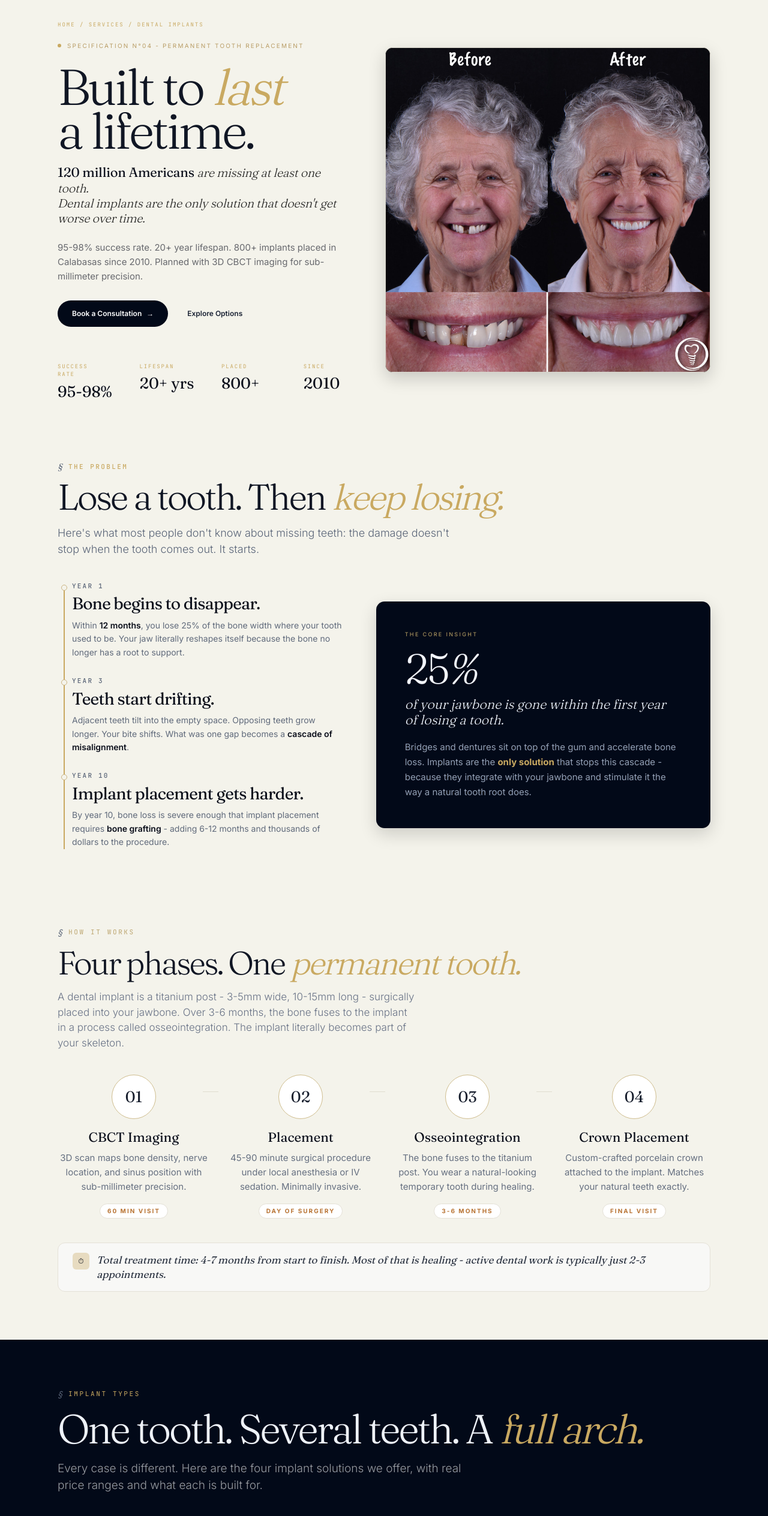
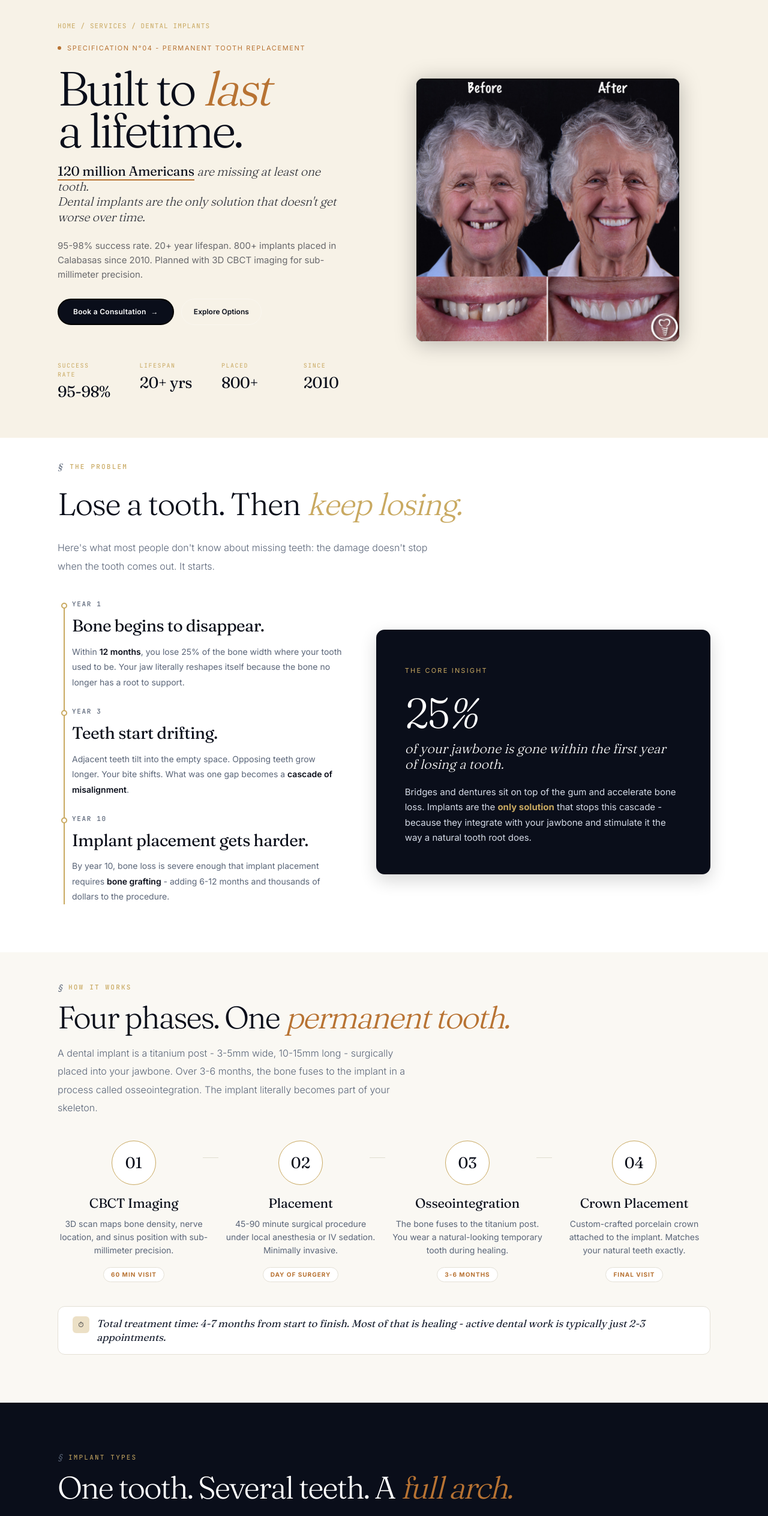
Before and after one commit to rohit-vue/calabases, a Next.js app: page /implants in a window 1280 px wide. Shown: the part 120-2648 px from the top of the page at 60% size. Built offline with nearby package versions, Linux system fonts and the light colour scheme.

Commit message:
improved implants page

```diff
--- a/src/components/implants/ImplantsHero.tsx
+++ b/src/components/implants/ImplantsHero.tsx
@@ -10,60 +10,66 @@ const stats = [
 
 export default function ImplantsHero() {
   return (
-    <section className="bg-[#F4F3EB] px-4 py-10 sm:px-8 sm:py-14 lg:px-24 lg:py-16">
+    <section
+      className="px-4 py-10 sm:px-8 sm:py-14 lg:px-24 lg:py-16"
+      style={{
+        background:
+          "linear-gradient(0deg, #F7F2E7, #F7F2E7), linear-gradient(90deg, rgba(255, 255, 255, 0.024) 2.5%, rgba(255, 255, 255, 0) 2.5%), linear-gradient(180deg, rgba(255, 255, 255, 0.024) 2.5%, rgba(255, 255, 255, 0) 2.5%)",
+      }}
+    >
       <div className="mx-auto grid w-full max-w-[1180px] grid-cols-1 items-center gap-10 lg:grid-cols-[minmax(0,0.95fr)_minmax(0,1.05fr)] lg:gap-14">
-        <div className="max-w-[520px]">
-          <p className="font-jetbrains text-[9px] uppercase tracking-[0.22em] text-[#C9A961]">
+        <div className="max-w-[520px] text-center lg:text-left">
+          <p className="font-jetbrains text-[11px] uppercase tracking-[1.1px] text-[#C9A961]">
             Home / Services / Dental Implants
           </p>
 
-          <div className="mt-5 flex items-center gap-2.5">
-            <span className="h-1.5 w-1.5 rounded-full bg-[#C9A961]" />
-            <p className="text-[10px] uppercase tracking-[0.22em] text-[#B99D66]">
+          <div className="mt-5 flex flex-col items-center justify-center gap-2 lg:flex-row lg:justify-start lg:gap-2.5">
+            <span className="h-1.5 w-1.5 rounded-full bg-[#B87333]" />
+            <p className="text-center text-[11px] uppercase tracking-[1.65px] text-[#B87333] lg:text-left">
               Specification n°04 - Permanent Tooth Replacement
             </p>
           </div>
 
-          <h1 className="mt-6 font-fraunces text-[48px] font-light leading-[0.88] tracking-[-0.05em] text-[#101624] sm:text-[66px] lg:text-[84px]">
-            Built to <span className="font-light italic text-[#C9A961]">last</span>
+          <h1 className="mt-6 font-fraunces text-[48px] font-light leading-[0.88] tracking-[-4.4px] text-[#0A0E1A] sm:text-[66px] lg:text-[80px]">
+            Built to <span className="font-light italic text-[#B87333]">last</span>
             <br />
             a lifetime.
           </h1>
 
-          <p className="mt-5 max-w-[500px] font-fraunces text-[22px] leading-[1.15] tracking-[-0.01em] sm:text-[29px] lg:text-[22px]">
-            <span className="text-[#0A0E1A]">120 million Americans</span>
-            <span className="text-[#000000D9] font-light italic text-[20px]"> are missing at least one tooth.</span>
+          <p className="mx-auto mt-5 max-w-[500px] font-fraunces text-[22px] leading-[1.15] tracking-[-0.01em] sm:text-[29px] lg:mx-0 lg:text-[22px]">
+            <span className="text-[#0A0E1A] border-b-2 border-b-[#B87333]">120 million Americans</span>
+            <span className="text-[#0A0E1AD9] font-light italic text-[20px]"> are missing at least one tooth.</span>
             <br />
-            <span className="text-[#000000D9] font-light italic text-[20px]">
+            <span className="text-[#0A0E1AD9] font-light italic text-[20px]">
               Dental implants are the only solution that doesn&apos;t get worse over time.
             </span>
           </p>
 
-          <p className="mt-6 max-w-[500px] font-sans text-[15px] font-normal leading-[1.6] text-[#0A0E1A99]">
+          <p className="mx-auto mt-6 max-w-[500px] font-sans text-[15px] font-normal leading-[1.6] text-[#0A0E1A99] lg:mx-0">
             95-98% success rate. 20+ year lifespan. 800+ implants placed in Calabasas since 2010. Planned
             with 3D CBCT imaging for sub-millimeter precision.
           </p>
 
-          <div className="mt-7 flex flex-wrap items-center gap-3">
+          <div className="mx-auto mt-7 flex w-full max-w-[420px] flex-col items-stretch gap-3 lg:mx-0 lg:max-w-none lg:flex-row lg:flex-wrap lg:items-center">
             <Link
               href="#"
-              className="inline-flex h-[44px] items-center rounded-full bg-[#020918] px-6 text-[12px] font-semibold text-white transition hover:opacity-90"
+              className="inline-flex h-[44px] w-full items-center justify-center rounded-[100px] bg-[#0A0E1A] border-2 border-[#000000] tracking-[0.28px] px-6 text-[12px] font-semibold text-white transition hover:opacity-90 lg:w-auto"
             >
               Book a Consultation <span className="ml-2">→</span>
             </Link>
             <Link
               href="#"
-              className="inline-flex h-[44px] items-center rounded-full px-5 text-[12px] font-semibold text-[#1A2234] transition hover:text-black"
+              className="inline-flex h-[44px] w-full items-center justify-center rounded-[100px] px-5 text-[12px] font-semibold text-[#0A0E1A] border border-[#FFFFFF4D] transition hover:text-black lg:w-auto"
             >
               Explore Options
             </Link>
           </div>
 
-          <div className="mt-10 grid grid-cols-4 gap-x-10 pt-5 sm:gap-x-12 lg:gap-x-14">
+          <div className="mx-auto mt-10 grid max-w-[500px] grid-cols-4 gap-x-6 pt-5 sm:gap-x-10 lg:mx-0 lg:max-w-none lg:gap-x-14">
             {stats.map((stat) => (
               <div key={stat.label} className="min-w-0">
-                <p className="font-jetbrains text-[9px] uppercase tracking-[0.2em] text-[#C9A961]">{stat.label}</p>
-                <p className="mt-2 whitespace-nowrap font-fraunces text-[18px] leading-none text-[#0A0E1A] sm:text-[22px] lg:text-[26px]">
+                <p className="font-jetbrains text-[10px] uppercase tracking-[1.5px] text-[#C9A961]">{stat.label}</p>
+                <p className="mt-2 whitespace-nowrap font-fraunces text-[18px] leading-none tracking-[-0.52px] text-[#0A0E1A] sm:text-[22px] lg:text-[26px]">
                   {stat.value}
                 </p>
               </div>
@@ -71,8 +77,8 @@ export default function ImplantsHero() {
           </div>
         </div>
 
-        <div className="mx-auto w-full max-w-[560px] lg:justify-self-end">
-          <div className="overflow-hidden rounded-[12px] border border-[#D6D3C9] bg-black shadow-[0_10px_28px_rgba(0,0,0,0.18)]">
+        <div className="mx-auto w-full max-w-[320px] sm:max-w-[380px] lg:max-w-[440px]">
+          <div className="overflow-hidden rounded-[12px] border border-[#D6D3C9] bg-black shadow-[0px_4px_34.6px_0px_#00000040]">
             <Image
               src="/images/implantshero.jpg"
               alt="Dental implants before and after"
--- a/src/components/implants/ImplantsPhasesSection.tsx
+++ b/src/components/implants/ImplantsPhasesSection.tsx
@@ -31,19 +31,19 @@ const phases = [
 
 export default function ImplantsPhasesSection() {
   return (
-    <section className="bg-[#F4F3EB] px-4 pb-16 pt-8 sm:px-8 sm:pb-18 sm:pt-10 lg:px-24 lg:pb-20 lg:pt-12">
+    <section className="bg-[#FAF8F3] px-4 pb-16 pt-8 sm:px-8 sm:pb-18 sm:pt-10 lg:px-24 lg:pb-20 lg:pt-12">
       <div className="mx-auto w-full max-w-[1180px]">
         <div className="max-w-[780px]">
           <div className="flex items-center gap-2.5">
             <span className="text-[14px] text-[#5A6578] italic">§</span>
-            <p className="font-jetbrains text-[11px] uppercase tracking-[0.24em] text-[#BDA670]">How it Works</p>
+            <p className="font-jetbrains text-[11px] font-medium uppercase tracking-[2.2px] text-[#C9A961]">How it Works</p>
           </div>
 
-          <h2 className="mt-4 font-fraunces text-[54px] font-light leading-[0.92] tracking-tighter text-[#101624]">
-            Four phases. One <span className="font-light italic text-[#C9A961]">permanent tooth.</span>
+          <h2 className="mt-4 font-fraunces text-[36px] font-light leading-[0.95] tracking-[-1.5px] text-[#0A0E1A] sm:text-[44px] md:text-[48px] lg:text-[52px] lg:leading-[0.92] lg:tracking-[-2.28px]">
+            Four phases. One <span className="font-light italic text-[#B87333]">permanent tooth.</span>
           </h2>
 
-          <p className="font-inter mt-5 max-w-[600px] text-[17px] leading-normal text-[#687286] font-light">
+          <p className="font-inter mt-5 max-w-[600px] text-[16px] leading-[30.4px] text-[#5A6578] font-light">
             A dental implant is a titanium post - 3-5mm wide, 10-15mm long - surgically placed into your
             jawbone. Over 3-6 months, the bone fuses to the implant in a process called osseointegration.
             The implant literally becomes part of your skeleton.
@@ -59,17 +59,17 @@ export default function ImplantsPhasesSection() {
                   className="absolute right-[-14px] top-[28px] hidden h-px w-[26px] bg-[#E0DDCF] lg:block"
                 />
               ) : null}
-              <div className="mx-auto flex h-[74px] w-[74px] items-center justify-center rounded-full border border-[#CFBD8E] bg-[#FFFFFF] font-fraunces text-[26px] leading-none text-[#171E2D]">
+              <div className="mx-auto flex h-[74px] w-[74px] items-center justify-center  rounded-[50px] border border-[#C9A961] bg-[#FFFFFF] font-fraunces text-[26px] leading-none text-[#0A0E1A]">
                 {phase.number}
               </div>
-              <h3 className="mx-auto mt-5 max-w-[210px] text-center font-fraunces text-[22px] leading-[0.96] text-[#0A0E1A]">
+              <h3 className="mx-auto mt-5 max-w-[210px] text-center font-fraunces text-[22px] tracking-[-0.22px] leading-[0.96] text-[#0A0E1A]">
                 {phase.title}
               </h3>
-              <p className="mx-auto mt-3 max-w-[250px] text-center text-[15px] leading-[1.6] text-[#667081]">
+              <p className="mx-auto mt-3 max-w-[250px] text-center text-[14px] leading-[1.6] text-[#5A6578]">
                 {phase.description}
               </p>
               <div className="mt-4 flex justify-center">
-                <span className="rounded-full bg-[#EEE9DB] font-bold px-3 py-1 text-[10px] uppercase tracking-[0.2em] text-[#B87333] bg-[#FFFFFF] border border-[#E4E0D6]">
+                <span className="rounded-full bg-[#FFFFFF] font-bold px-3 py-1 text-[10px] uppercase tracking-[1px] text-[#B87333] border border-[#E4E0D6]">
                   {phase.timing}
                 </span>
               </div>
@@ -77,12 +77,12 @@ export default function ImplantsPhasesSection() {
           ))}
         </div>
 
-        <div className="mt-10 rounded-[12px] border border-[#E4E1D7] bg-[#F8F8F6] px-5 py-4 sm:px-6">
+        <div className="mt-10 rounded-[12px] border border-[#E4E0D6] bg-[#FFFFFF] px-5 py-4 sm:px-6">
           <div className="flex items-start gap-3">
             <span className="inline-flex h-7 w-7 shrink-0 items-center justify-center rounded-md bg-[#C9A9615C] text-[12px] text-[#0A0E1A]">
               ⏱
             </span>
-            <p className="font-fraunces text-[17px] italic leading-[1.4] text-[#2A3240]">
+            <p className="font-fraunces text-[17px] italic leading-[1.4] text-[#1C2333]">
               Total treatment time: 4-7 months from start to finish. Most of that is healing - active
               dental work is typically just 2-3 appointments.
             </p>
--- a/src/components/implants/ImplantsProblemSection.tsx
+++ b/src/components/implants/ImplantsProblemSection.tsx
@@ -21,22 +21,22 @@ const timeline = [
 
 export default function ImplantsProblemSection() {
   return (
-    <section className="bg-[#F4F3EB] px-4 pb-14 pt-6 sm:px-8 sm:pb-16 sm:pt-8 lg:px-24 lg:pb-20 lg:pt-10">
+    <section className="bg-[#FFFFFF] px-4 pb-14 pt-6 sm:px-8 sm:pb-16 sm:pt-8 lg:px-24 lg:pb-20 lg:pt-10">
       <div className="mx-auto w-full max-w-[1180px]">
         <div className="max-w-[760px]">
           <div className="flex items-center gap-2.5">
-            <span className="font-fraunces text-[14px] italic leading-none text-[#5A6578]">§</span>
-            <p className="font-jetbrains text-[11px] font-medium uppercase tracking-[0.22em] text-[#C9A961]">
+            <span className="font-fraunces text-[14px] tracking-[2.2px] italic leading-none text-[#5A6578]">§</span>
+            <p className="font-jetbrains text-[11px] font-medium uppercase tracking-[2.2px] text-[#C9A961]">
               The Problem
             </p>
           </div>
 
-          <h2 className="mt-4 font-fraunces font-light leading-[0.88] tracking-tighter text-[#101624] lg:text-[60px]">
+          <h2 className="mt-4 font-fraunces text-[36px] font-light leading-[1.04] tracking-[-1.6px] text-[#0A0E1A] sm:text-[44px] sm:leading-none md:text-[48px] lg:text-[52px] lg:leading-[76px]">
             Lose a tooth. Then
             <span className="italic text-[#C9A961]"> keep losing.</span>
           </h2>
 
-          <p className="mt-5 max-w-[660px] font-inter text-[18px] font-light leading-[1.5] text-[#5A6578]">
+          <p className="mt-5 max-w-[660px] font-inter text-[15px] font-light leading-[1.7] text-[#5A6578] sm:text-[16px] sm:leading-[30.4px]">
             Here&apos;s what most people don&apos;t know about missing teeth: the damage doesn&apos;t stop when
             the tooth comes out. It starts.
           </p>
@@ -44,16 +44,19 @@ export default function ImplantsProblemSection() {
 
         <div className="mt-10 grid grid-cols-1 gap-8 lg:grid-cols-[minmax(0,0.92fr)_minmax(0,1.08fr)] lg:items-center lg:gap-14">
           <div className="relative pl-6">
-            <div className="absolute left-[10px] top-[11px] h-[calc(100%-11px)] w-[2px] bg-[#C9A961]" />
+            <div
+              className="absolute left-[10px] top-[11px] h-[calc(100%-11px)] w-[2px]"
+              style={{ background: "linear-gradient(180deg, #C9A961 0%, #C9A961 100%)" }}
+            />
             <div className="space-y-7">
               {timeline.map((item) => (
                 <div key={item.year} className="relative">
-                  <span className="absolute left-[-18px] top-1.5 h-2.5 w-2.5 rounded-full border border-[#CBB381] bg-[#F4F3EB]" />
-                  <p className="font-jetbrains text-[11px] font-medium uppercase tracking-[0.2em] text-[#5A6578]">{item.year}</p>
-                  <h3 className="mt-2 font-fraunces text-[32px] leading-[0.95] tracking-[-0.03em] text-[#0A0E1A] sm:text-[38px] lg:text-[28px]">
+                  <span className="absolute left-[-18px] top-1.5 h-2.5 w-2.5 rounded-full border-2 border-[#C9A961] bg-[#FFFFFF]" />
+                  <p className="font-jetbrains text-[11px] font-medium uppercase leading-[17.6px] tracking-[1.65px] text-[#5A6578]">{item.year}</p>
+                  <h3 className="mt-1 font-fraunces text-[32px] leading-[44.8px] tracking-[-0.56px] text-[#0A0E1A] sm:text-[38px] lg:text-[28px]">
                     {item.title}
                   </h3>
-                  <p className="mt-3 max-w-[470px] text-[14px] leading-[1.6] text-[#606A7B]">
+                  <p className="mt-2 max-w-[470px] text-[14px] leading-[25.5px] text-[#5A6578]">
                     {item.year === "Year 1" ? (
                       <>
                         Within <span className="font-semibold text-[#0A0E1A]">12 months</span>, you lose 25% of the bone width
@@ -78,15 +81,15 @@ export default function ImplantsProblemSection() {
             </div>
           </div>
 
-          <aside className="rounded-[14px] bg-[#020918] px-8 py-9 text-[#D5DBE7] shadow-[0_10px_28px_rgba(0,0,0,0.16)] sm:px-10 sm:py-10 lg:px-12 lg:py-12">
-            <p className="text-[9px] uppercase tracking-[0.26em] text-[#C2A868]">The Core Insight</p>
-            <p className="mt-4 font-fraunces text-[52px] font-light leading-none tracking-tighter text-[#F2F5FB] sm:text-[58px] lg:text-[70px]">
+          <aside className="rounded-[14px] bg-[#0A0E1A] px-8 py-9 text-[#D5DBE7] shadow-[0_10px_28px_rgba(0,0,0,0.16)] sm:px-10 sm:py-10 lg:px-12 lg:py-12">
+            <p className="text-[11px] uppercase tracking-[2.2px] leading-[40px] text-[#C9A961]">The Core Insight</p>
+            <p className="mt-4 font-fraunces text-[52px] font-light leading-none tracking-[-3.2px] text-[#FFFFFF] sm:text-[58px] lg:text-[70px]">
               25<span className="italic">%</span>
             </p>
-            <p className="mt-3 max-w-[440px] font-fraunces text-[22px] font-light italic leading-[1.18] text-[#EFF3FA]">
+            <p className="mt-3 max-w-[440px] font-fraunces text-[22px] font-light italic leading-[1.18] text-[#FFFFFF]">
               of your jawbone is gone within the first year of losing a tooth.
             </p>
-            <p className="mt-5 max-w-[470px] text-[15px] leading-[1.65] text-[#94A0B5]">
+            <p className="mt-5 max-w-[470px] text-[15px] leading-[25.5px] text-[#FFFFFFA6s]">
               Bridges and dentures sit on top of the gum and accelerate bone loss. Implants are the <span className="font-bold text-[#C9A961]">only
               solution</span> that stops this cascade - because they integrate with your jawbone and stimulate it
               the way a natural tooth root does.
--- a/src/components/implants/ImplantsTypesSection.tsx
+++ b/src/components/implants/ImplantsTypesSection.tsx
@@ -47,36 +47,42 @@ const implantTypes = [
 
 export default function ImplantsTypesSection() {
   return (
-    <section className="bg-[#020918] px-4 py-14 sm:px-8 sm:py-16 lg:px-24 lg:py-20">
+    <section className="bg-[#0A0E1A] px-4 py-14 sm:px-8 sm:py-16 lg:px-24 lg:py-20">
       <div className="mx-auto w-full max-w-[1180px]">
         <div className="max-w-[820px]">
           <div className="flex items-center gap-2.5">
             <span className="text-[14px] text-[#5A6578] italic">§</span>
-            <p className="font-jetbrains text-[11px] uppercase tracking-[0.24em] text-[#C9A961]">Implant Types</p>
+            <p className="font-jetbrains text-[11px] uppercase tracking-[2.2px] text-[#C9A961]">Implant Types</p>
           </div>
 
-          <h2 className="mt-4 max-w-none font-fraunces text-[44px] font-light leading-[0.94] tracking-tighter text-[#EEF2F8] sm:text-[58px] lg:text-[68px] xl:whitespace-nowrap">
-            One tooth. Several teeth. A <span className="font-light italic text-[#C9A961]">full arch.</span>
+          <h2 className="mt-4 max-w-none font-fraunces text-[34px] font-light leading-[0.98] tracking-[-1.4px] text-[#FFFFFF] sm:text-[44px] md:text-[50px] lg:text-[52px] lg:leading-[0.94] lg:tracking-[-2.28px] xl:whitespace-nowrap">
+            One tooth. Several teeth. A <span className="font-light italic text-[#B87333]">full arch.</span>
           </h2>
 
-          <p className="mt-5 max-w-[700px] font-inter text-[16px] font-light leading-normal text-[#FFFFFF99] sm:text-[18px] lg:text-[19px]">
+          <p className="mt-5 max-w-[700px] font-inter text-[16px] font-light leading-normal text-[#FFFFFF99] sm:text-[18px] lg:text-[16px]">
             Every case is different. Here are the four implant solutions we offer, with real price ranges
             and what each is built for.
           </p>
         </div>
 
         <div className="mt-10 grid grid-cols-1 gap-4 md:grid-cols-2 xl:grid-cols-4">
-          {implantTypes.map((item) => (
+          {implantTypes.map((item, idx) => (
             <article
               key={item.title}
-              className="flex h-full flex-col rounded-[14px] border border-[#1A2742] bg-[linear-gradient(160deg,#0A1327_0%,#091224_100%)] px-5 py-6 sm:px-6 xl:min-h-[560px]"
+              className="relative flex h-full flex-col overflow-hidden rounded-[14px] border border-[#FFFFFF14] bg-[#FFFFFF08] px-5 py-6 sm:px-6 xl:min-h-[560px]"
             >
-              <p className="font-jetbrains text-[10px] uppercase tracking-[0.24em] text-[#C9A961]">{item.tag}</p>
+              <span
+                aria-hidden="true"
+                className="pointer-events-none absolute -right-1 top-[-12px] font-fraunces text-[88px] font-light leading-none tracking-[-8px] text-[#FFFFFF08] sm:text-[100px] lg:text-[110px]"
+              >
+                {String(idx + 1).padStart(2, "0")}
+              </span>
+              <p className="font-jetbrains text-[10px] uppercase tracking-[2px] font-medium text-[#C9A961]">{item.tag}</p>
               <div className="mt-4 space-y-2">
-                <h3 className="font-fraunces text-[30px] leading-[0.95] text-[#EFF3F9] sm:text-[34px] lg:text-[28px]">
+                <h3 className="font-fraunces text-[30px] leading-[0.95] text-[#FFFFFF] tracking-[-0.56px] sm:text-[34px] lg:text-[28px]">
                   {item.title}
                 </h3>
-                <p className="font-fraunces text-[16px] font-light italic leading-[1.2] text-[#C9A961] sm:text-[18px] lg:text-[13px]">
+                <p className="font-fraunces text-[16px] font-light italic leading-[1.2] text-[#C9A961] sm:text-[18px] lg:text-[14px]">
                   {item.subtitle}
                 </p>
               </div>
@@ -84,24 +90,24 @@ export default function ImplantsTypesSection() {
                 <p className="max-w-[250px] font-inter text-[14px] leading-[1.8] text-[#FFFFFFA6]">{item.description}</p>
               </div>
 
-              <div className="border-t border-[#1A2742] pt-4">
+              <div className="border-t border-[#FFFFFF14] pt-4">
                 <div className="space-y-2">
                   <div className="grid grid-cols-[minmax(0,1fr)_auto] items-center gap-x-4 text-[13px] text-[#FFFFFF80]">
                     <span>Timeline</span>
-                    <span className="text-right text-[#D6DCE8]">{item.timeline}</span>
+                    <span className="text-right text-[#FFFFFF]">{item.timeline}</span>
                   </div>
                   <div className="grid grid-cols-[minmax(0,1fr)_auto] items-center gap-x-4 text-[13px] text-[#FFFFFF80]">
                     <span>Implants</span>
-                    <span className="text-right text-[#D6DCE8]">{item.implants}</span>
+                    <span className="text-right text-[#FFFFFF]">{item.implants}</span>
                   </div>
                   <div className="grid grid-cols-[minmax(0,1fr)_auto] items-center gap-x-4 text-[13px] text-[#FFFFFF80]">
                     <span>Success rate</span>
-                    <span className="text-right text-[#D6DCE8]">{item.successRate}</span>
+                    <span className="text-right text-[#FFFFFF]">{item.successRate}</span>
                   </div>
                 </div>
               </div>
 
-              <div className="mt-4 border-t border-[#1A2742] pt-4">
+              <div className="mt-4 border-t border-[#FFFFFF14] pt-4">
                 <p className="font-fraunces text-[32px] leading-[0.95] text-[#FFFFFF] sm:text-[38px] lg:text-[32px]">
                   {item.price}
                 </p>
--- a/src/components/layout/ClosingCta.tsx
+++ b/src/components/layout/ClosingCta.tsx
@@ -131,7 +131,7 @@ export default function ClosingCta({
             )}
             <h2
               className={`font-fraunces font-light leading-[0.98] tracking-[-0.045em] text-[34px] sm:text-[42px] md:text-[50px] lg:text-[68px] lg:leading-[0.95] ${
-                eyebrowLined ? "mt-2 sm:mt-2.5 lg:mt-3" : ""
+                eyebrowLined ? "mt-2 sm:mt-2.5 lg:mt-5" : ""
               }`}
               style={{ color: headlineColor }}
             >
--- a/src/components/layout/FaqSection.tsx
+++ b/src/components/layout/FaqSection.tsx
@@ -131,7 +131,7 @@ export default function FaqSection({
   const leadingDashColor = eyebrowLeadingDashColor ?? accentColor;
 
   return (
-    <section className="px-4 py-16 sm:px-6 md:px-8 lg:px-24 xl:px-32" style={{ background }}>
+    <section className="px-4 py-16 sm:px-6 md:px-8 lg:px-28 xl:px-88" style={{ background }}>
       <div className="mx-auto w-full max-w-[1180px]">
         <div className="max-w-[860px]">
           <div className="mb-3 flex items-center gap-3">
```
Also changed, not shown: src/app/implants/page.tsx (+10 -4 lines), src/components/cosmatic/CosmaticMembershipMathSection.tsx (+5 -5 lines), src/components/implants/ImplantsCandidacySection.tsx (+12 -10 lines), src/components/implants/ImplantsComparisonSection.tsx (+26 -20 lines), src/components/implants/ImplantsPatientCaseSection.tsx (+13 -13 lines).
